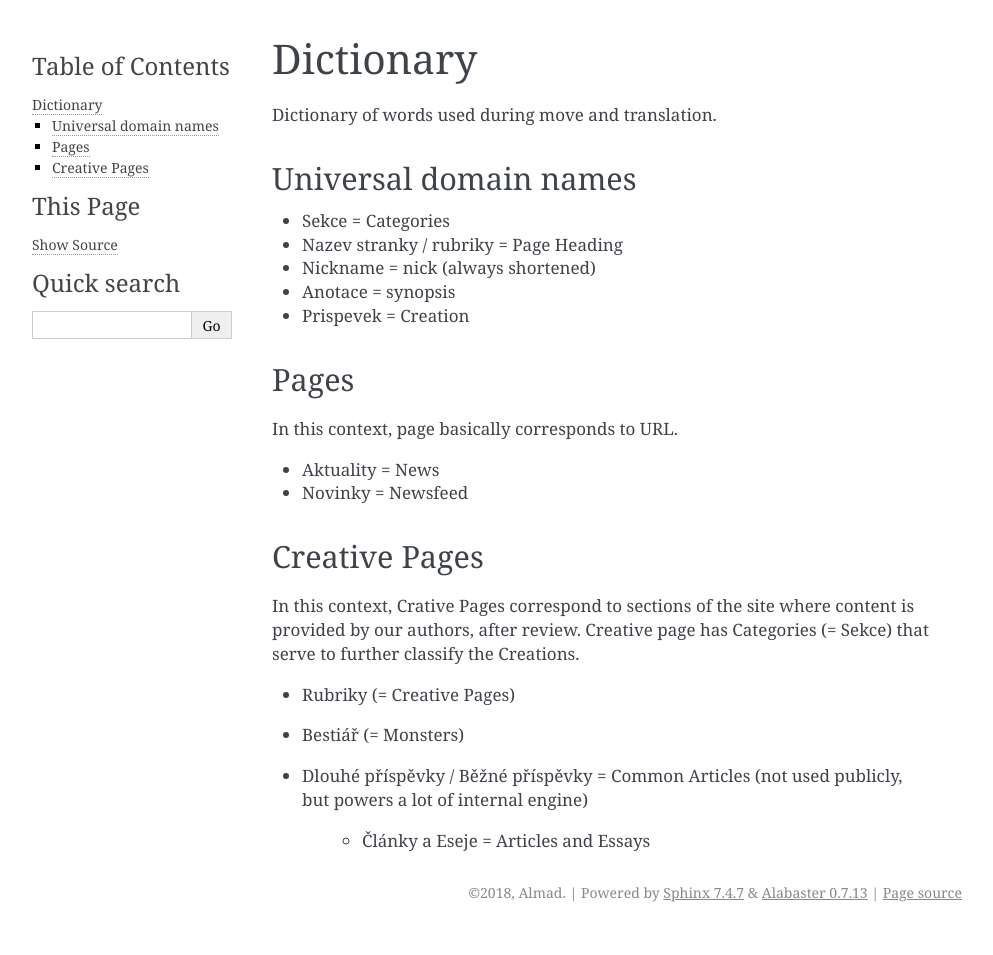
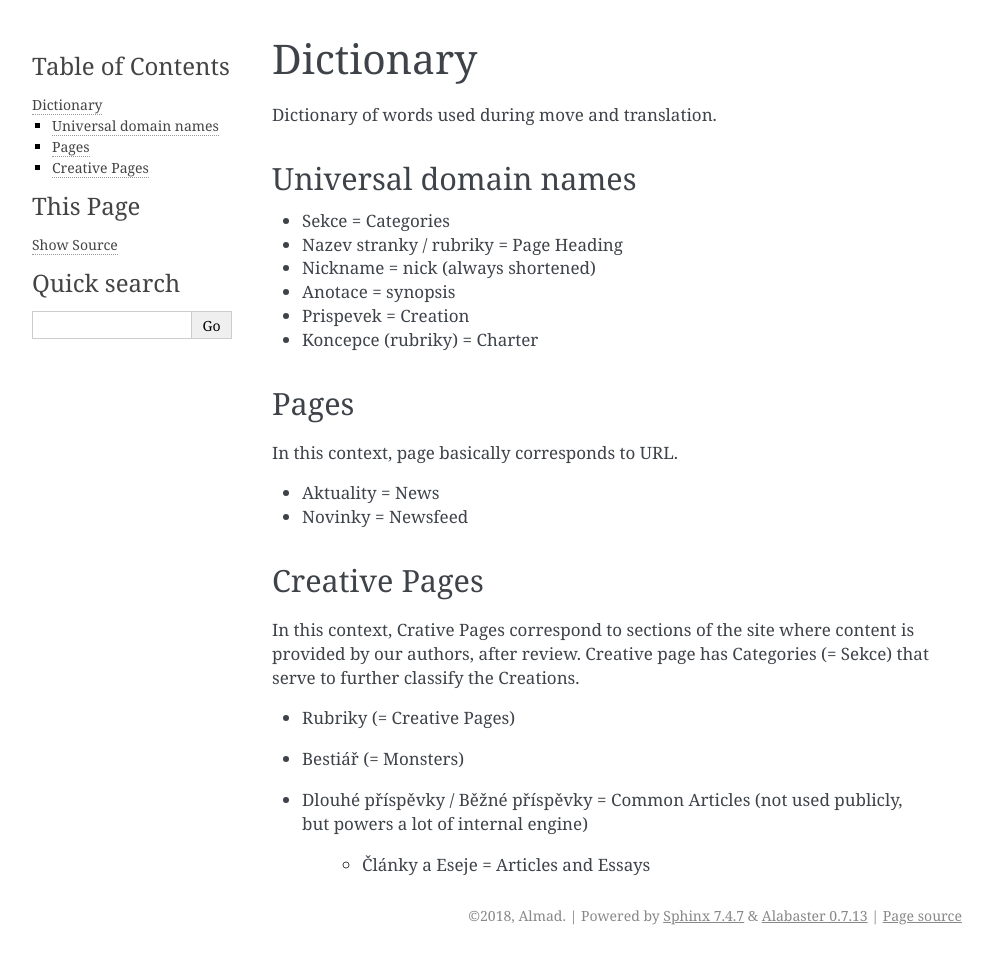
Before and after one commit to dracidoupe/graveyard, a Sphinx documentation site: the page built from docs/dictionary.rst, in a window 1280 px wide. Shown: the whole page, without its empty margins (148-1141 px from the left). Built offline with Sphinx 7.4.7, drawn with Linux system fonts in a browser that asks for light colours; before the commit the page ends 932 px from its top, so only the background shows below that.

Commit message:
doc: Official translation for charter

```diff
--- a/docs/dictionary.rst
+++ b/docs/dictionary.rst
@@ -15,6 +15,7 @@ Universal domain names
 * Nickname = nick (always shortened)
 * Anotace = synopsis
 * Prispevek = Creation
+* Koncepce (rubriky) = Charter
 
 *****
 Pages
```
